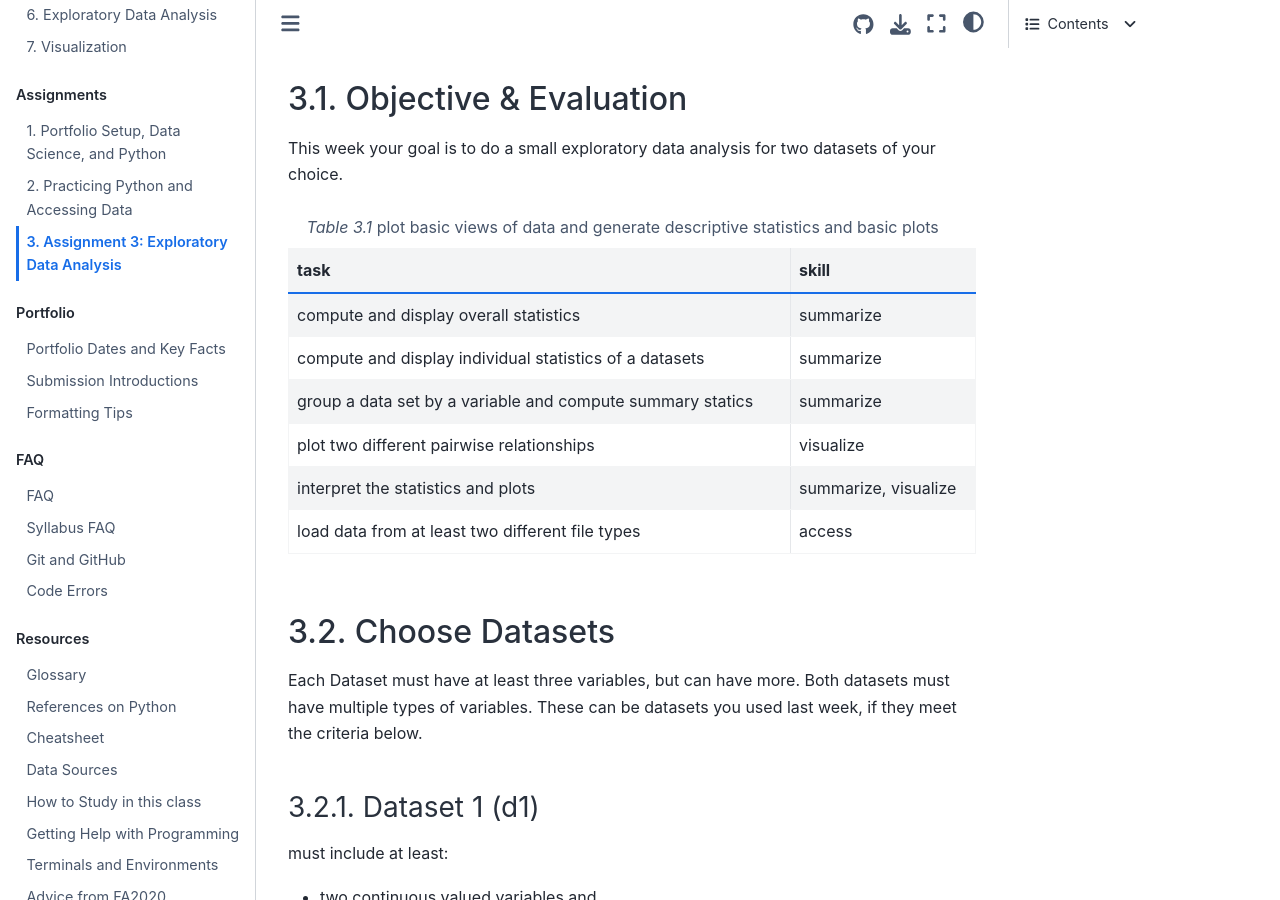
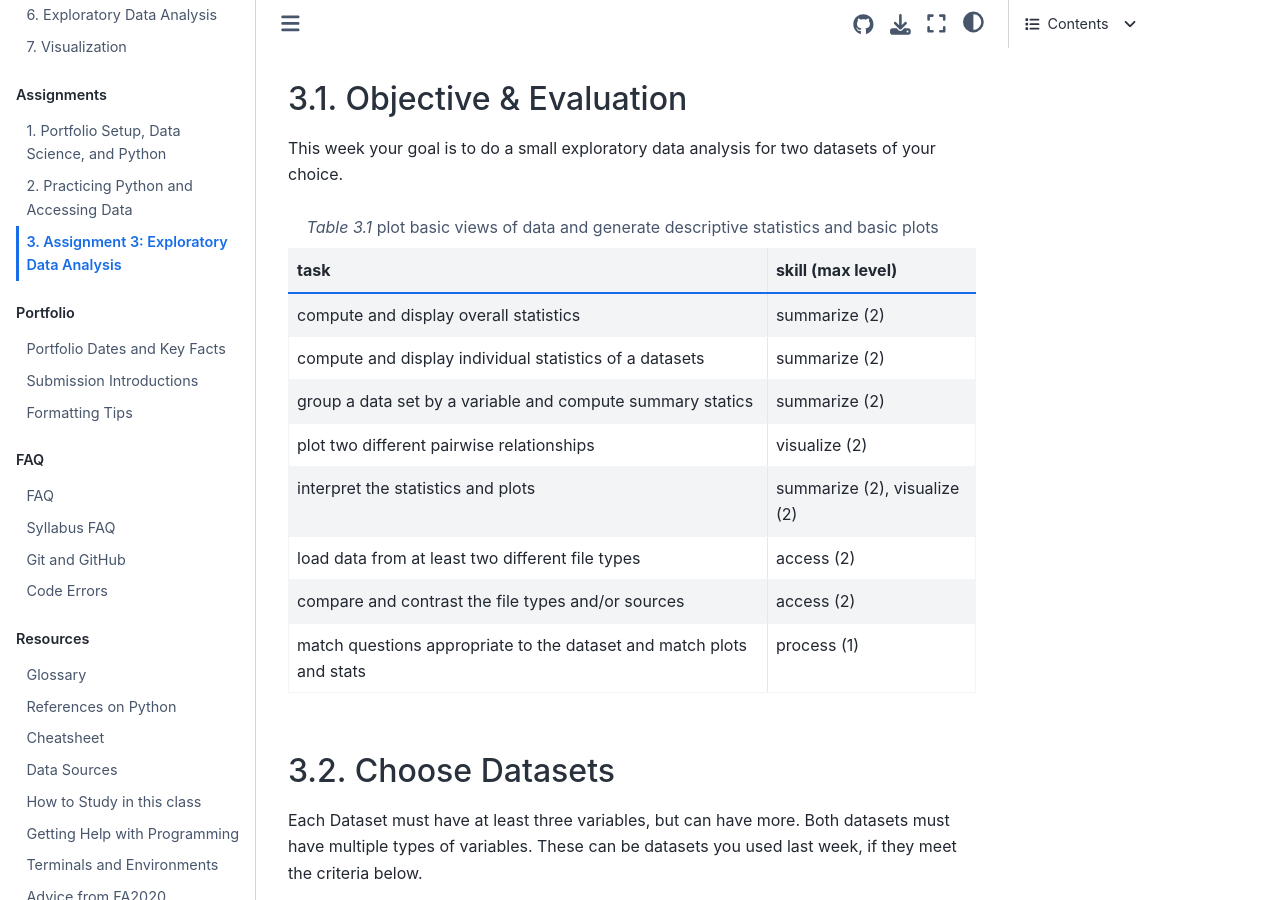
Before and after one commit to rhodyprog4ds/BrownFall21, a Jupyter Book: the page built from assignments/03-eda.md, in a window 1280 px wide and 900 px high, scrolled down 215 px. Built offline with Jupyter Book 1.0.4 settings and Sphinx 7.4.7 and the Sphinx Book theme 1.1.4, drawn with Linux system fonts in a browser that asks for light colours; pages that are not in the unit, such as notebooks, are missing from menus.

Commit message:
add more eligible achievements

````diff
--- a/assignments/03-eda.md
+++ b/assignments/03-eda.md
@@ -19,19 +19,23 @@ This week your goal is to do a small exploratory data analysis for two datasets
 :header-rows: 1
 
 * - task
-  - skill
+  - skill (max level)
 * - compute and display overall statistics
-  - summarize
+  - summarize (2)
 * - compute and display individual statistics of a datasets
-  - summarize
+  - summarize (2)
 * - group a data set by a variable and compute summary statics
-  - summarize
+  - summarize (2)
 * - plot two different pairwise relationships
-  - visualize
+  - visualize (2)
 * - interpret the statistics and plots
-  - summarize, visualize
+  - summarize (2), visualize (2)
 * - load data from at least two different file types
-  - access
+  - access (2)
+* - compare and contrast the file types and/or sources
+  - access (2)
+* - match questions appropriate to the dataset and match plots and stats
+  - process (1)
 ```
 
 ## Choose Datasets
````
